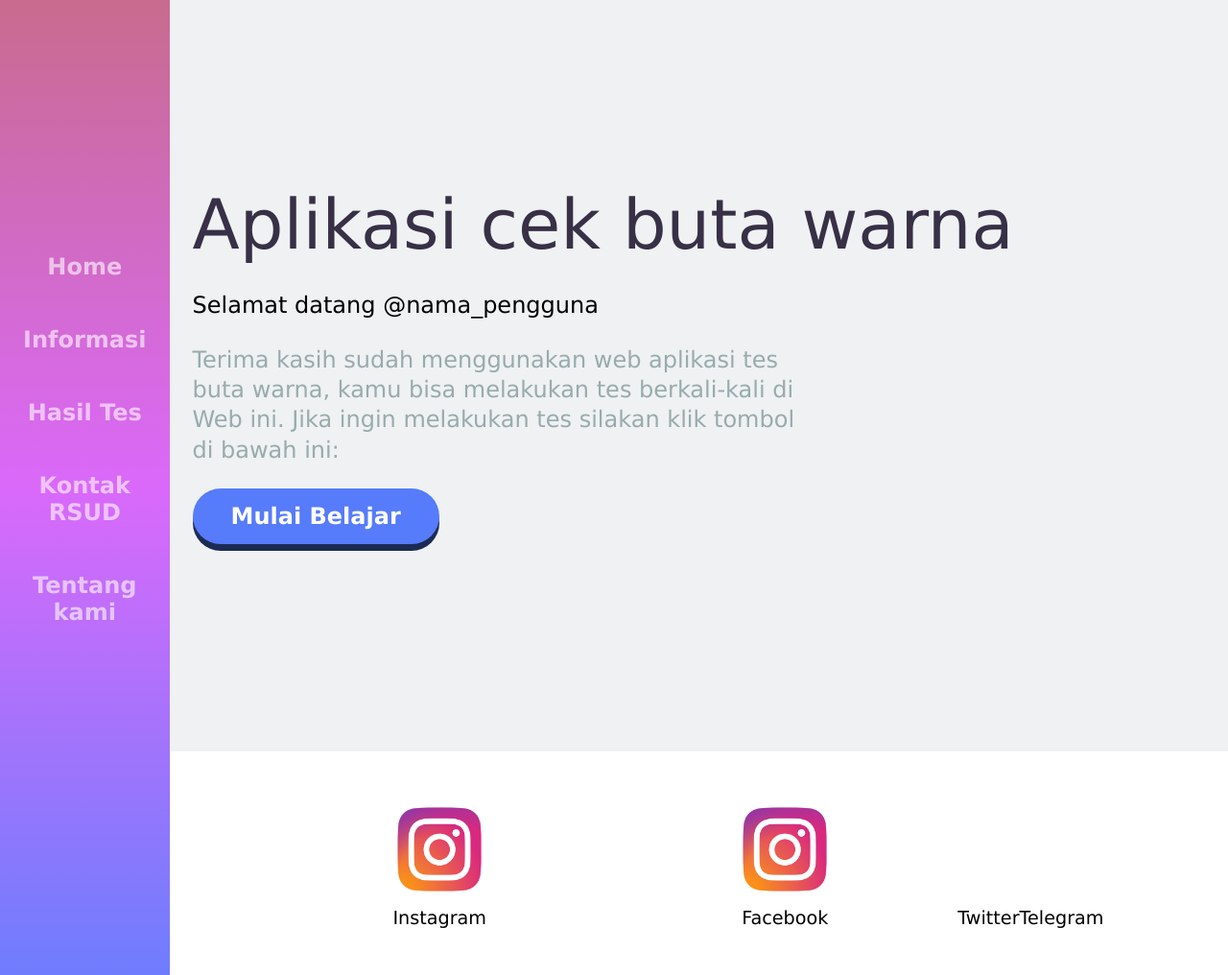
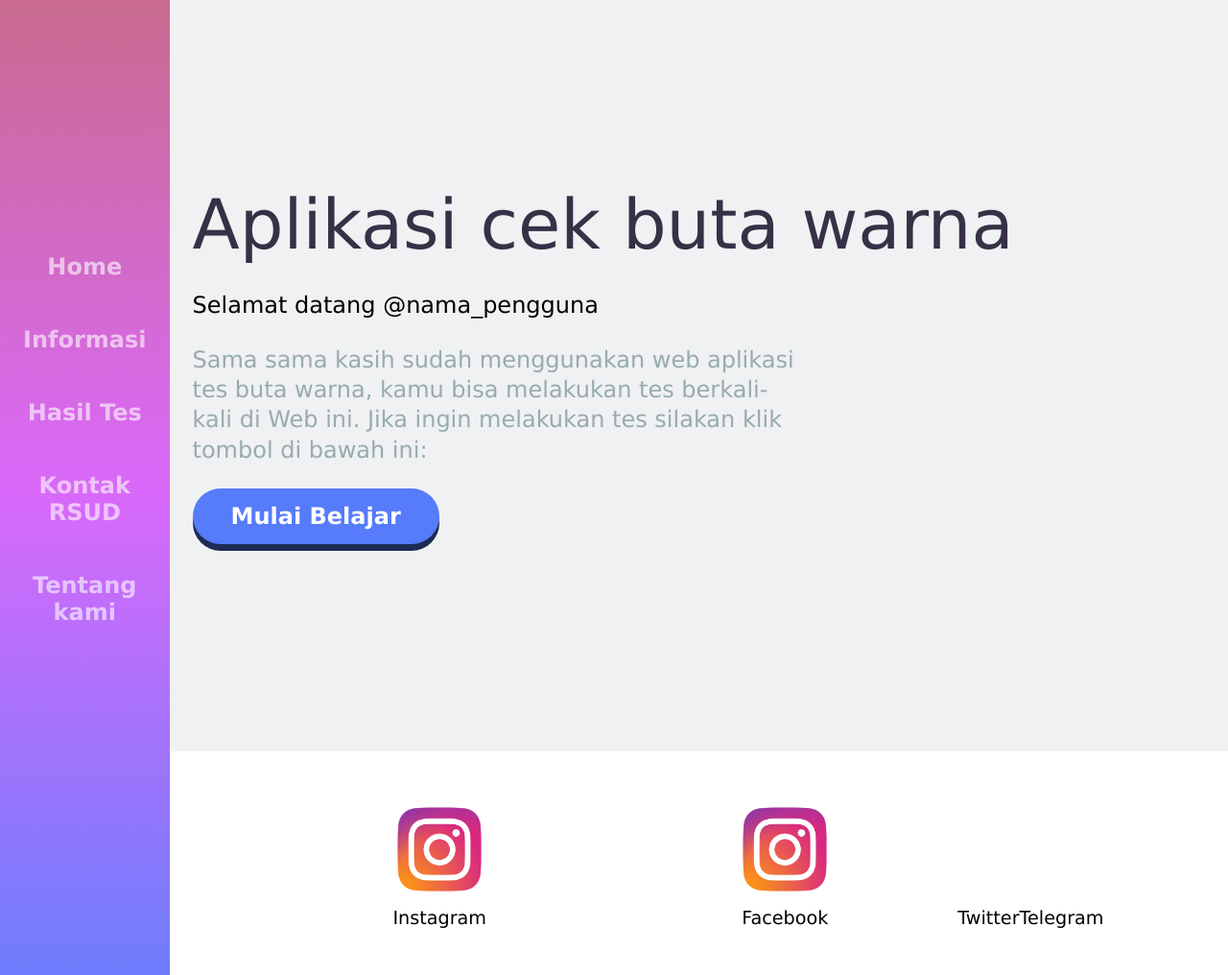
Before and after one commit to MarwanHN10/project-rpl, a plain HTML site: page index.html in a window 1280 px wide. Shown: the whole page at 96% size. Drawn offline with Linux system fonts and the light colour scheme.

Commit message:
first commit

```diff
--- a/index.html
+++ b/index.html
@@ -28,7 +28,7 @@
                 <h1>Aplikasi cek buta warna</h1><br>
                 </h2>Selamat datang @nama_pengguna</h2><br>
                 <br>
-                <p> Terima kasih sudah menggunakan web aplikasi tes buta warna, kamu bisa melakukan tes berkali-kali di Web ini. Jika ingin melakukan tes silakan klik tombol di bawah ini:</p>
+                <p> Sama sama kasih sudah menggunakan web aplikasi tes buta warna, kamu bisa melakukan tes berkali-kali di Web ini. Jika ingin melakukan tes silakan klik tombol di bawah ini:</p>
                 <a class="action-btn" href="tes.html">Mulai Belajar</a>
             </div>
         </section>
```
